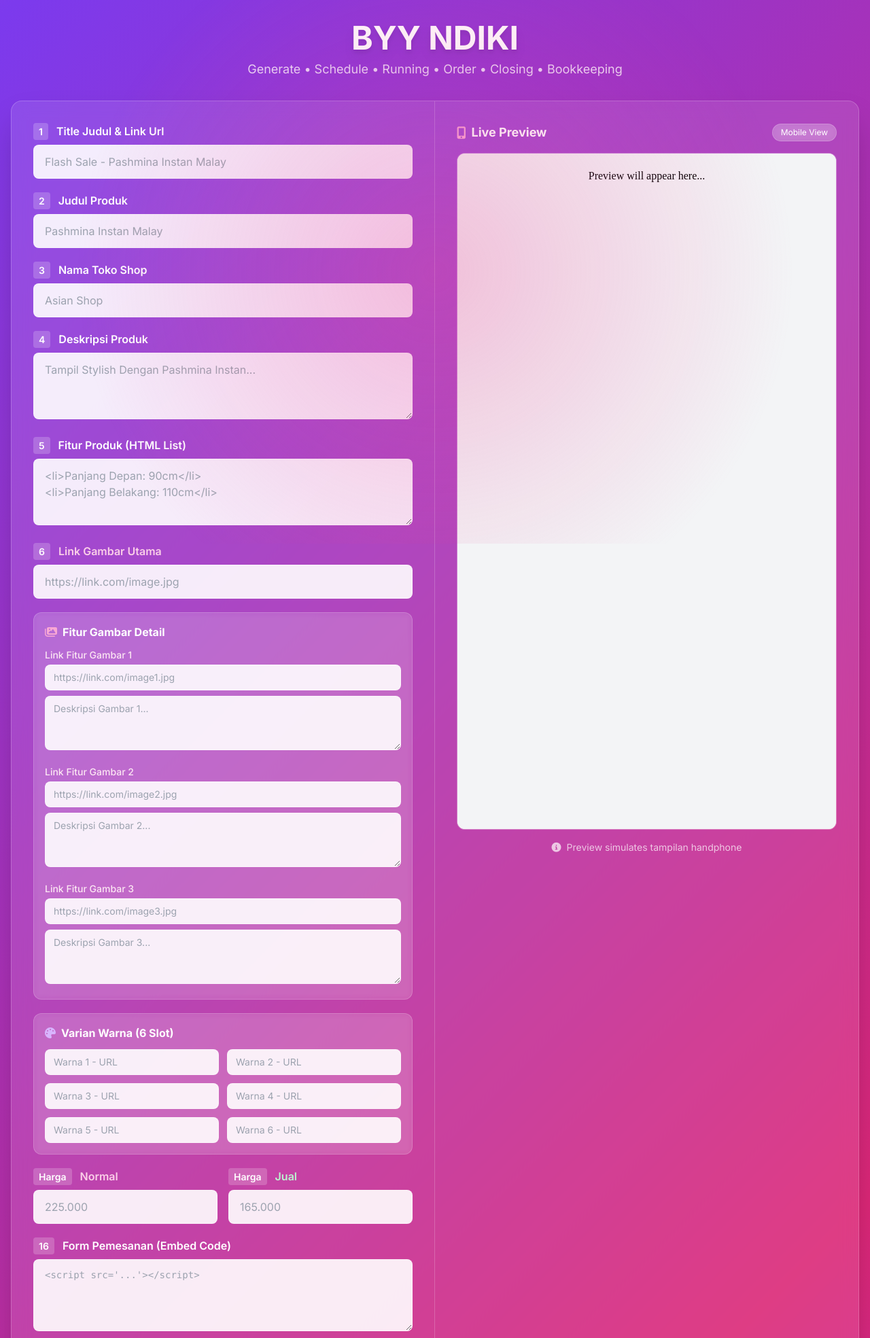
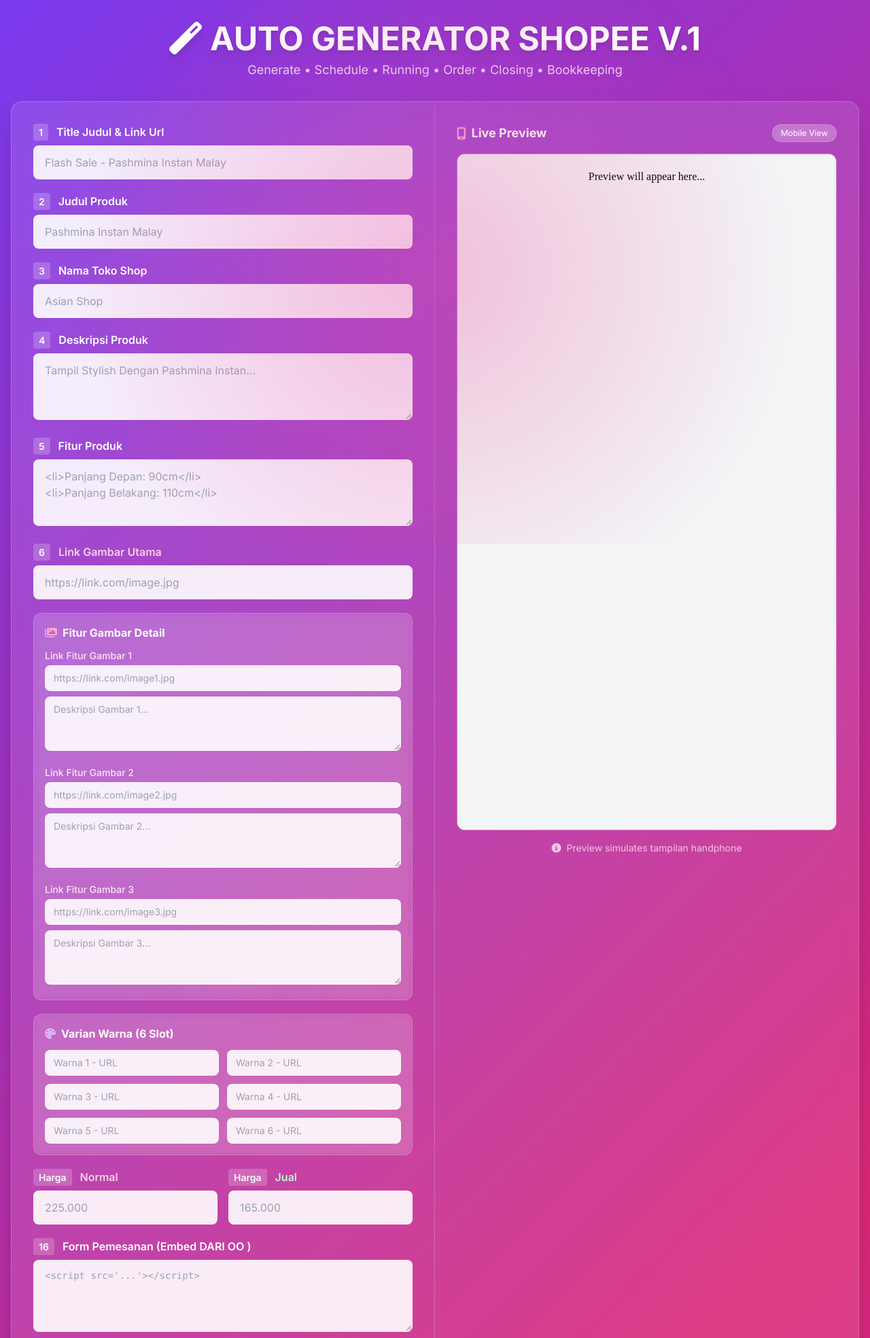
Before and after one commit to Hellashop/AUTO-LANDING-PAGE-BYY-NDIKI, a plain HTML site: page index.html in a window 1280 px wide. Shown: the top 1969 px of the page at 68% size. Drawn offline with nearby package versions, Linux system fonts and the light colour scheme.

Commit message:
Update index.html

```diff
--- a/index.html
+++ b/index.html
@@ -98,7 +98,8 @@
         <div class="max-w-7xl mx-auto">
             <!-- Header -->
             <div class="text-center mb-8">
-                <h1 class="text-4xl md:text-5xl font-bold text-white mb-2 drop-shadow-lg"></i>BYY NDIKI
+                <h1 class="text-4xl md:text-5xl font-bold text-white mb-2 drop-shadow-lg">
+                    <i class="fas fa-magic mr-3"></i>AUTO GENERATOR SHOPEE V.1
                 </h1>
                 <p class="text-white/80 text-lg">Generate • Schedule • Running • Order • Closing • Bookkeeping</p>
             </div>
@@ -149,7 +150,7 @@
                             <div>
                                 <label class="block text-white font-semibold mb-2" for="barislima">
                                     <span class="bg-white/20 text-white px-2 py-1 rounded text-sm mr-2 backdrop-blur-sm">5</span>
-                                    Fitur Produk (HTML List)
+                                    Fitur Produk
                                 </label>
                                 <textarea id="barislima" rows="3" class="form-input w-full px-4 py-3 bg-white/90 border border-white/30 rounded-lg focus:ring-2 focus:ring-pink-400 focus:border-pink-400 text-gray-900" placeholder="<li>Panjang Depan: 90cm</li>&#10;<li>Panjang Belakang: 110cm</li>"></textarea>
                             </div>
@@ -228,7 +229,7 @@
                             <div>
                                 <label class="block text-white font-semibold mb-2" for="barisduasatu">
                                     <span class="bg-white/20 text-white px-2 py-1 rounded text-sm mr-2 backdrop-blur-sm">16</span>
-                                    Form Pemesanan (Embed Code)
+                                    Form Pemesanan (Embed DARI OO )
                                 </label>
                                 <textarea id="barisduasatu" rows="4" class="form-input w-full px-4 py-3 bg-white/90 border border-white/30 rounded-lg focus:ring-2 focus:ring-pink-400 focus:border-pink-400 font-mono text-sm text-gray-900" placeholder="<script src='...'></script>"></textarea>
                             </div>
@@ -471,15 +472,7 @@
             ${fields.barisduasatu}
         </div>
     </div>
-
-    <!-- Bottom Navigation -->
-    <div class="fixed bottom-0 left-0 right-0 bg-white border-t border-gray-200 p-3 max-w-md mx-auto z-50">
-        <div class="flex gap-2">
-            <button class="w-full shopee-gradient text-white py-3 rounded-lg font-bold shadow-lg flex items-center justify-center gap-2 transform transition-all duration-200 active:scale-[0.98]" onclick="document.getElementById('orderForm').scrollIntoView({behavior:'smooth'})">
-                <i data-lucide="shopping-cart" class="w-5 h-5"></i> Beli Sekarang
-            </button>
-        </div>
-    </div>
+</div>
 
     <script>
         // Flash Sale Countdown
```
